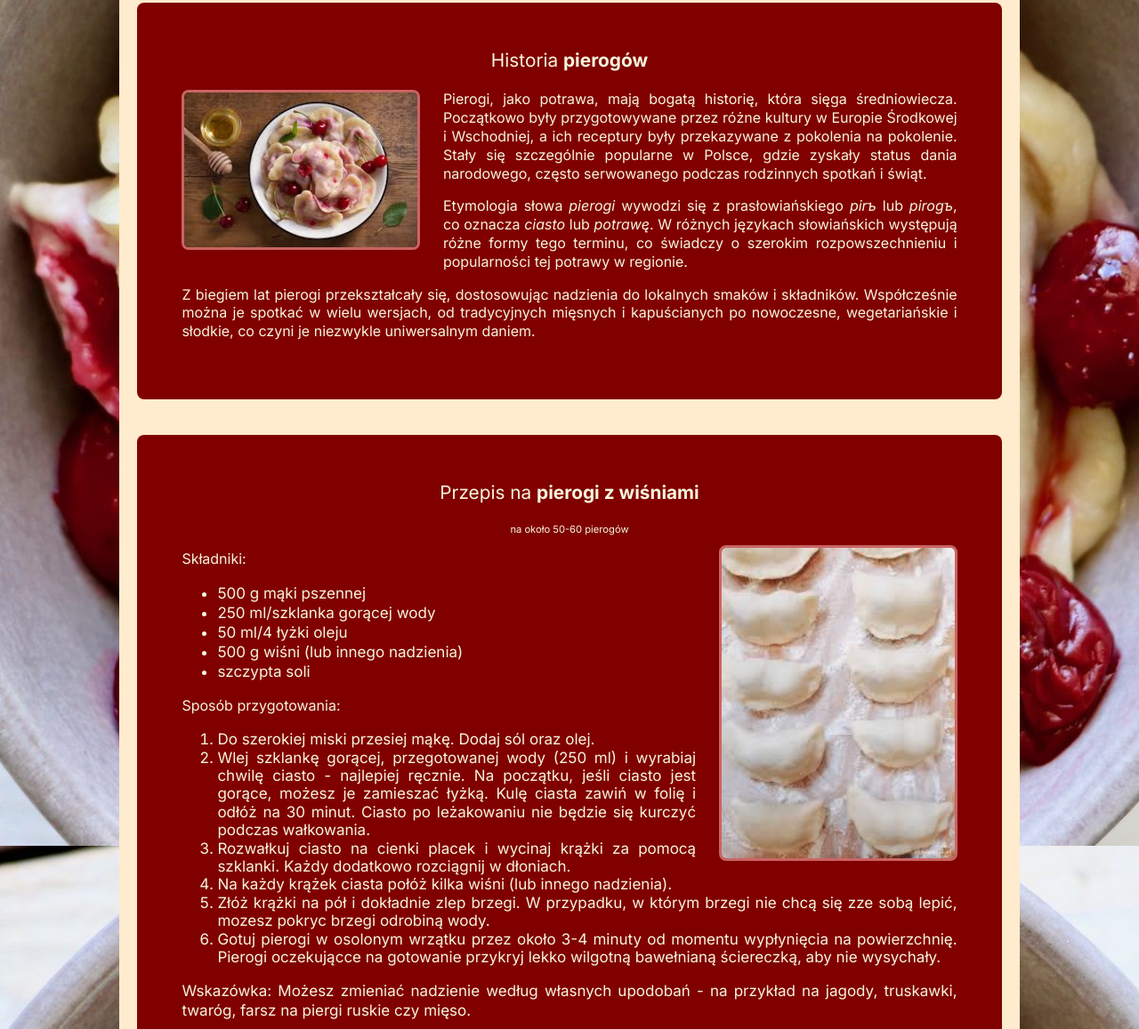
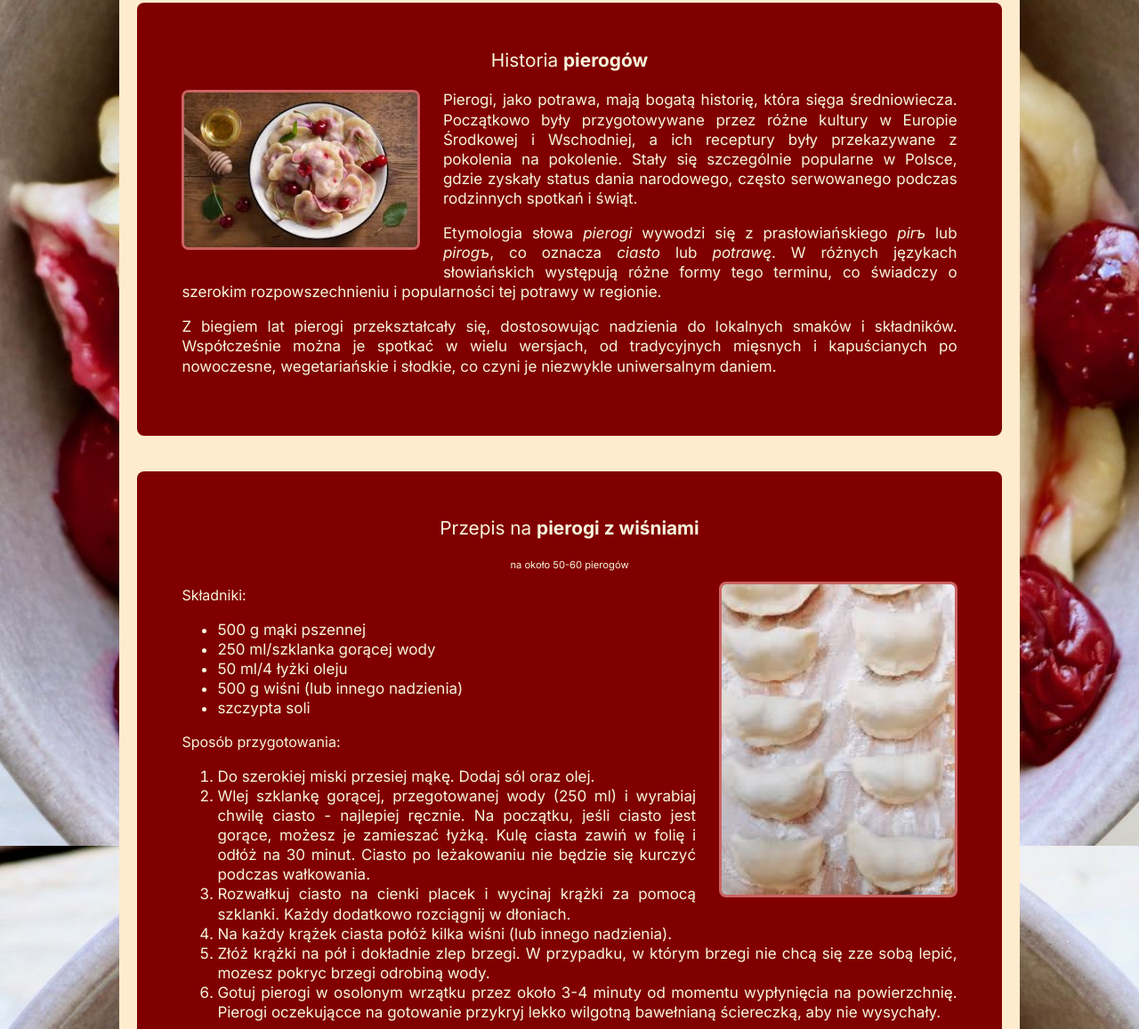
Before and after one commit to odyszewska/wdai, a plain HTML site: page index.html in a window 1280 px wide. Shown: the part 329-1486 px from the top of the page at 89% size. Drawn offline with Linux system fonts and the light colour scheme; a web font is replaced by a local one.

Commit message:
Update index.html

```diff
--- a/index.html
+++ b/index.html
@@ -100,9 +100,9 @@
                 <div>
                     <p style="font-size:130%; text-align: center;">Historia <span style="font-weight: bold;">pierogów</span></p>
                     <img src="pierogi_main_1.jpg" alt="Pierogi z wiśniami" style="float: left; margin-right: 3%; margin-bottom: 3%;">
-                    <p>Pierogi, jako potrawa, mają bogatą historię, która sięga średniowiecza. Początkowo były przygotowywane przez różne kultury w Europie Środkowej i Wschodniej, a ich receptury były przekazywane z pokolenia na pokolenie. Stały się szczególnie popularne w Polsce, gdzie zyskały status dania narodowego, często serwowanego podczas rodzinnych spotkań i świąt.</p>
-                    <p>Etymologia słowa <span style="font-style:italic">pierogi</span> wywodzi się z prasłowiańskiego <span style="font-style:italic">pirъ</span> lub <span style="font-style:italic">pirogъ</span>, co oznacza <span style="font-style:italic">ciasto</span> lub <span style="font-style:italic">potrawę</span>. W różnych językach słowiańskich występują różne formy tego terminu, co świadczy o szerokim rozpowszechnieniu i popularności tej potrawy w regionie.</p>
-                    <p>Z biegiem lat pierogi przekształcały się, dostosowując nadzienia do lokalnych smaków i składników. Współcześnie można je spotkać w wielu wersjach, od tradycyjnych mięsnych i kapuścianych po nowoczesne, wegetariańskie i słodkie, co czyni je niezwykle uniwersalnym daniem.</p>
+                    <p style="font-size: 17px;">Pierogi, jako potrawa, mają bogatą historię, która sięga średniowiecza. Początkowo były przygotowywane przez różne kultury w Europie Środkowej i Wschodniej, a ich receptury były przekazywane z pokolenia na pokolenie. Stały się szczególnie popularne w Polsce, gdzie zyskały status dania narodowego, często serwowanego podczas rodzinnych spotkań i świąt.</p>
+                    <p style="font-size: 17px;">Etymologia słowa <span style="font-style:italic">pierogi</span> wywodzi się z prasłowiańskiego <span style="font-style:italic">pirъ</span> lub <span style="font-style:italic">pirogъ</span>, co oznacza <span style="font-style:italic">ciasto</span> lub <span style="font-style:italic">potrawę</span>. W różnych językach słowiańskich występują różne formy tego terminu, co świadczy o szerokim rozpowszechnieniu i popularności tej potrawy w regionie.</p>
+                    <p style="font-size: 17px;">Z biegiem lat pierogi przekształcały się, dostosowując nadzienia do lokalnych smaków i składników. Współcześnie można je spotkać w wielu wersjach, od tradycyjnych mięsnych i kapuścianych po nowoczesne, wegetariańskie i słodkie, co czyni je niezwykle uniwersalnym daniem.</p>
                 </div>
 
                 <div>
@@ -118,7 +118,7 @@
                         <li>szczypta soli</li>
                     </ul>
                     <p>Sposób przygotowania:</p>
-                    <ol style="font-size: 17px; line-height: 1.2;">
+                    <ol style="font-size: 17px; line-height: 1.3;">
                         <li>Do szerokiej miski przesiej mąkę. Dodaj sól oraz olej.</li>
                         <li>Wlej szklankę gorącej, przegotowanej wody (250 ml) i wyrabiaj chwilę ciasto - najlepiej ręcznie. Na początku, jeśli ciasto jest gorące, możesz je zamieszać łyżką. Kulę ciasta zawiń w folię i odłóż na 30 minut. Ciasto po leżakowaniu nie będzie się kurczyć podczas wałkowania.</li>
                         <li>Rozwałkuj ciasto na cienki placek i wycinaj krążki za pomocą szklanki. Każdy dodatkowo rozciągnij w dłoniach.</li>
```
